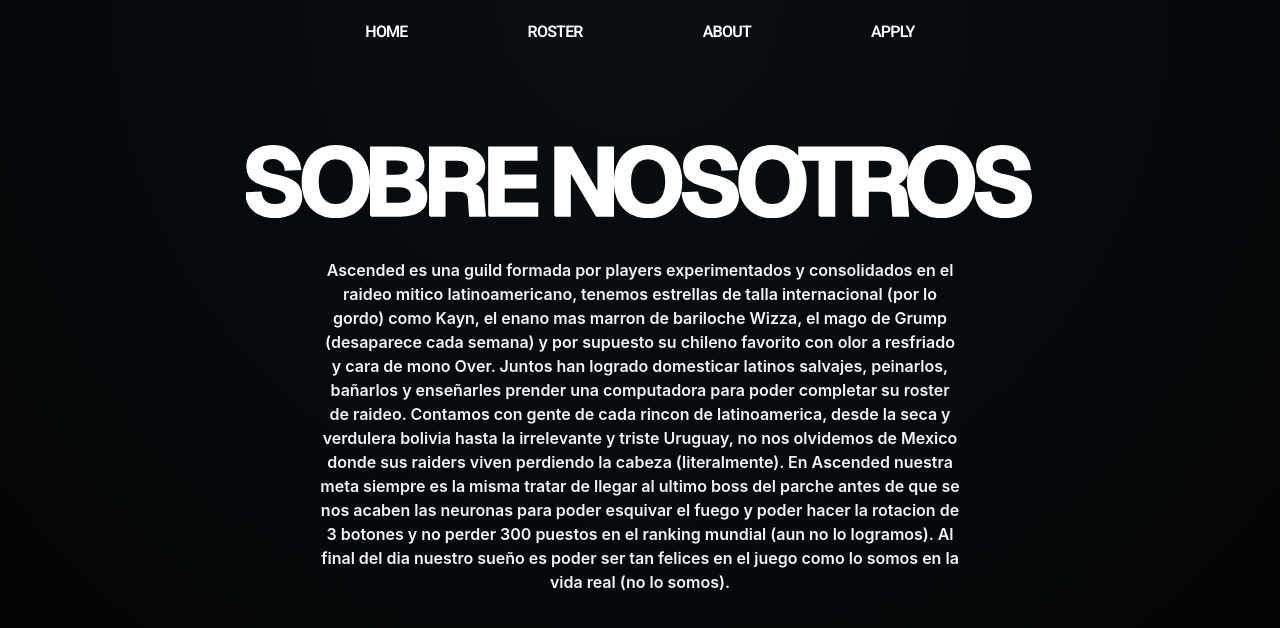
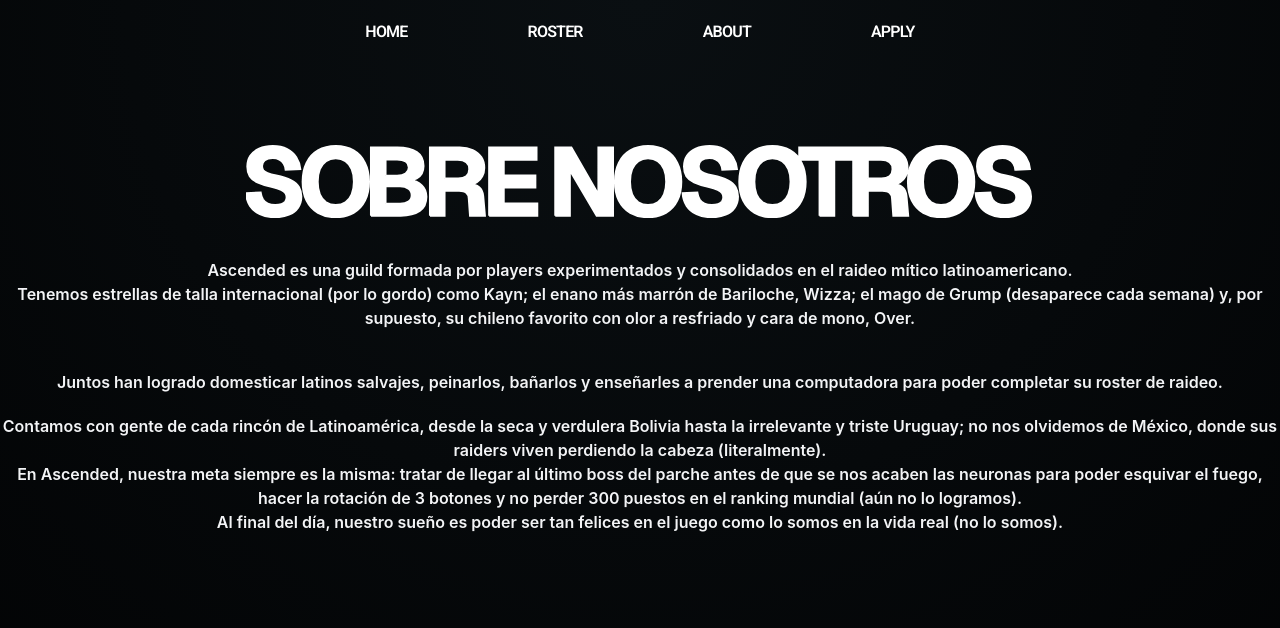
Before and after one commit to wMageblood/nightdrive, a React (Vite) app: page /about in a window 1280 px wide. Shown: the top 628 px of the page. Built offline with nearby package versions, Linux system fonts and the light colour scheme.

Commit message:
about changes

```diff
--- a/src/pages/About.tsx
+++ b/src/pages/About.tsx
@@ -9,15 +9,18 @@ const About = () => {
         <AboutTitle />
       </div>
 
-      <div className="flex items-center justify-center mx-auto w-1/2">
-        <p className="text-center text-title font-600">
-            Ascended es una guild formada por players experimentados y consolidados en el raideo mitico latinoamericano, tenemos estrellas de talla internacional (por lo gordo) como Kayn,
-             el enano mas marron de bariloche Wizza, el mago de Grump (desaparece cada semana) y por supuesto su chileno favorito con olor a resfriado y cara de mono Over.
-            Juntos han logrado domesticar latinos salvajes, peinarlos, bañarlos y enseñarles prender una computadora para poder completar su roster de raideo.
-            Contamos con gente de cada rincon de latinoamerica, desde la seca y verdulera bolivia hasta la irrelevante y triste Uruguay, no nos olvidemos de Mexico donde sus raiders viven perdiendo la cabeza (literalmente).
-            En Ascended nuestra meta siempre es la misma tratar de llegar al ultimo boss del parche antes de que se nos acaben las neuronas para poder esquivar el fuego y poder hacer la rotacion de 3 botones
-             y no perder 300 puestos en el ranking mundial (aun no lo logramos).
-            Al final del dia nuestro sueño es poder ser tan felices en el juego como lo somos en la vida real <span className="">(no lo somos)</span>.
+      <div className="*:text-center *:text-title *:font-600">
+        <p className="my-10">
+          Ascended es una guild formada por players experimentados y consolidados en el raideo mítico latinoamericano. <br/>
+          Tenemos estrellas de talla internacional (por lo gordo) como Kayn; el enano más marrón de Bariloche, Wizza; el mago de Grump (desaparece cada semana) y, por supuesto, su chileno favorito con olor a resfriado y cara de mono, Over. <br/>
+        </p>
+        <p className="my-5">
+          Juntos han logrado domesticar latinos salvajes, peinarlos, bañarlos y enseñarles a prender una computadora para poder completar su roster de raideo.
+        </p>
+        <p>
+          Contamos con gente de cada rincón de Latinoamérica, desde la seca y verdulera Bolivia hasta la irrelevante y triste Uruguay; no nos olvidemos de México, donde sus raiders viven perdiendo la cabeza (literalmente). <br/>
+          En Ascended, nuestra meta siempre es la misma: tratar de llegar al último boss del parche antes de que se nos acaben las neuronas para poder esquivar el fuego, hacer la rotación de 3 botones y no perder 300 puestos en el ranking mundial (aún no lo logramos). <br/>
+          Al final del día, nuestro sueño es poder ser tan felices en el juego como lo somos en la vida real (no lo somos).
         </p>
       </div>
     </div>
```
